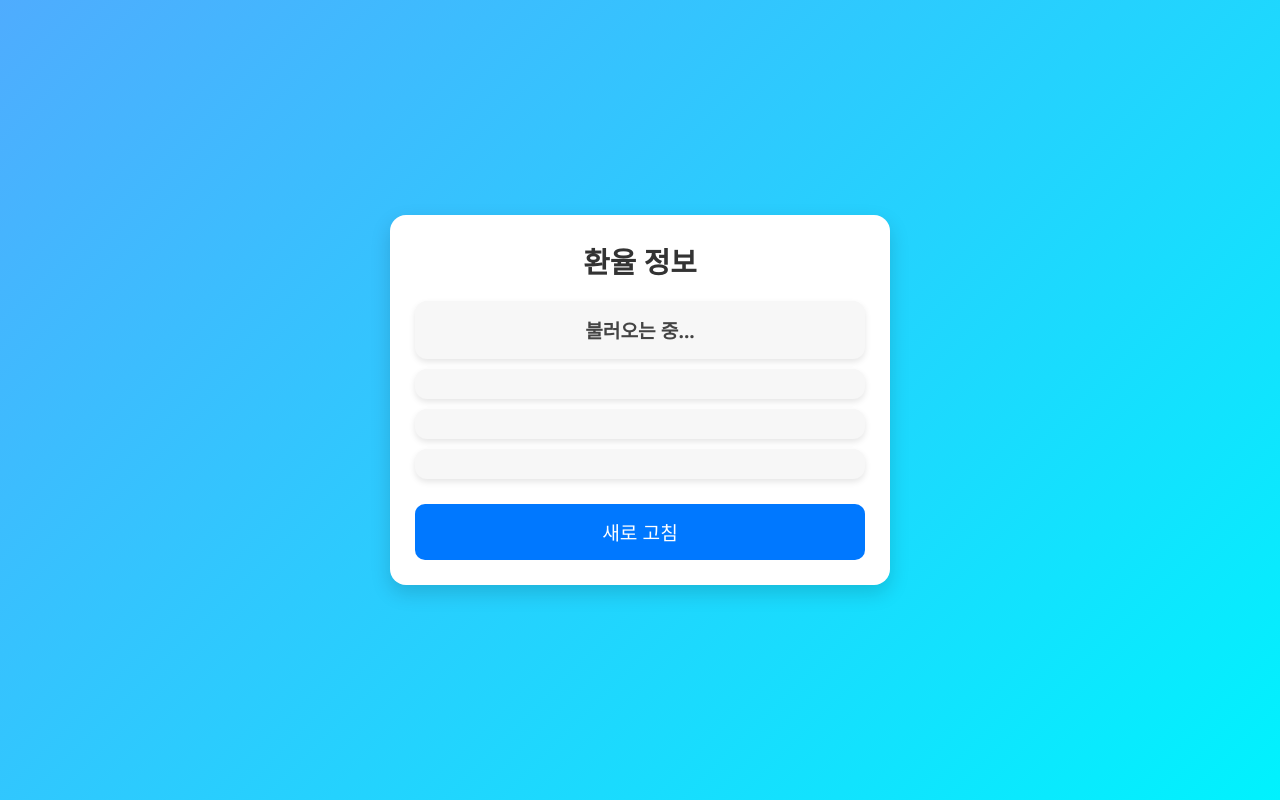
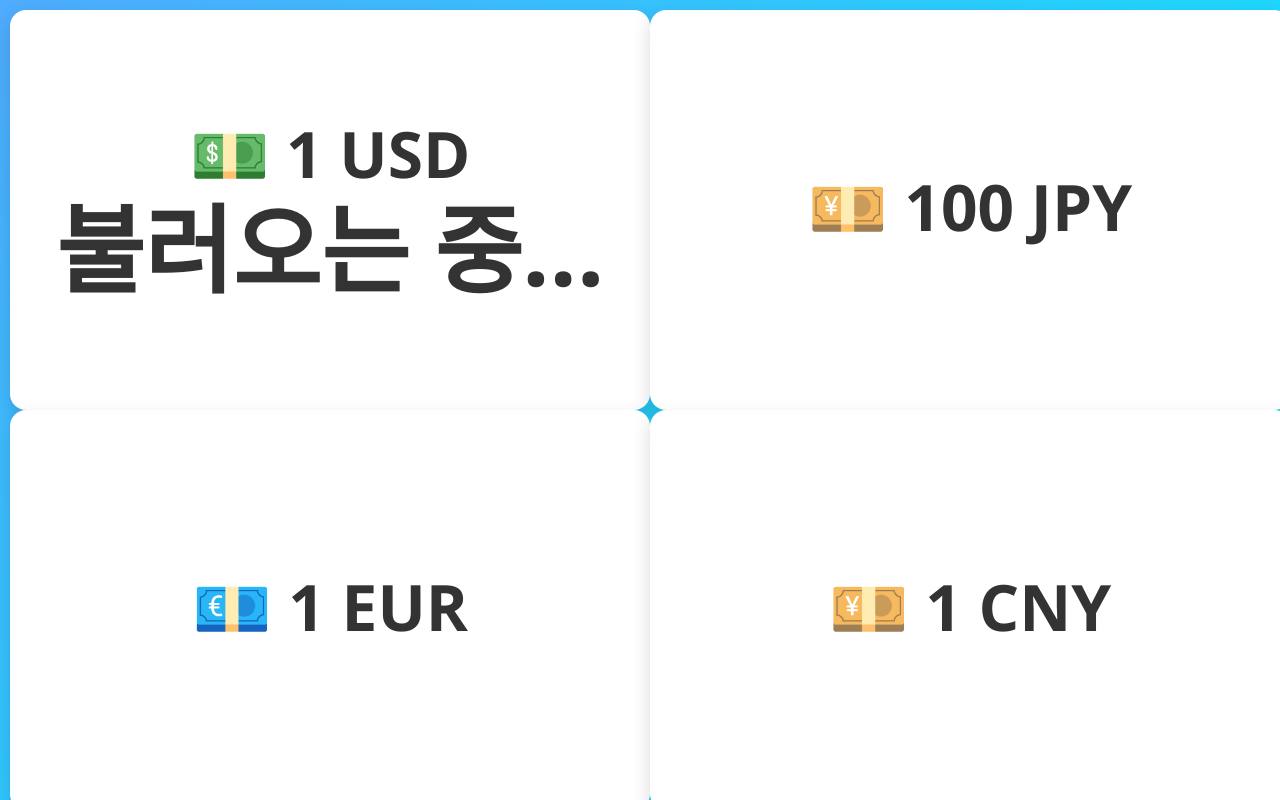
Before and after one commit to JosephJHCho/teletron, a plain HTML site: page exrate/index.html in a window 1280 px wide. Drawn offline with Linux system fonts and the light colour scheme; no server answers.

Commit message:
Refactor exchange rate display and layout

```diff
--- a/exrate/index.html
+++ b/exrate/index.html
@@ -13,70 +13,96 @@
         font-family: "Segoe UI", Arial, sans-serif;
       }
 
+      /* 스크롤 없애기 위해 body와 html에 overflow 숨김 처리 */
+      html,
+      body {
+        height: 100%;
+        overflow: hidden; /* 스크롤 방지 */
+      }
+
       body {
         background: linear-gradient(135deg, #4facfe, #00f2fe);
-        height: 100vh; /* 전체 화면 꽉 채움 */
+        height: 100vh;
         display: flex;
         justify-content: center;
         align-items: center;
       }
 
       #container {
-        width: 90%;
-        max-width: 500px;
-        background: white;
-        padding: 25px;
-        border-radius: 16px;
-        box-shadow: 0 8px 20px rgba(0, 0, 0, 0.15);
+        width: 100vw;
+        height: 100vh;
+        display: grid;
+        grid-template-columns: 1fr 1fr;
+        grid-template-rows: 1fr 1fr;
+        gap: 0;
         text-align: center;
       }
 
-      h1 {
-        margin-bottom: 20px;
-        font-size: 1.8rem;
+      .rate-card {
+        background: white;
+        margin: 10px;
+        border-radius: 16px;
+        box-shadow: 0 8px 20px rgba(0, 0, 0, 0.15);
+        font-size: 6rem;
+        font-weight: 600;
         color: #333;
+        display: flex;
+        flex-direction: column;
+        justify-content: center;
+        align-items: center;
+        padding: 5%;
+        text-align: center;
+        height: 100%;
+        width: 100%;
+        line-height: 1.1;
       }
 
-      .rate-card {
-        background: #f7f7f7;
-        padding: 15px;
-        margin: 10px 0;
-        border-radius: 12px;
-        font-size: 1.2rem;
-        font-weight: 600;
-        color: #444;
-        box-shadow: 0 3px 6px rgba(0, 0, 0, 0.1);
+      .currency-symbol {
+        font-size: 4rem;
+        margin-bottom: 0.1em;
       }
 
-      button {
-        margin-top: 15px;
-        width: 100%;
-        padding: 14px 0;
-        border: none;
-        background: #0078ff;
-        color: white;
-        font-size: 1.2rem;
-        border-radius: 10px;
-        cursor: pointer;
-        transition: background 0.2s;
+      #usd {
+        grid-column: 1 / 2;
+        grid-row: 1 / 2;
       }
 
-      button:hover {
-        background: #005fcc;
+      #jpy {
+        grid-column: 2 / 3;
+        grid-row: 1 / 2;
+      }
+
+      #eur {
+        grid-column: 1 / 2;
+        grid-row: 2 / 3;
+      }
+
+      #cny {
+        grid-column: 2 / 3;
+        grid-row: 2 / 3;
       }
     </style>
+
   </head>
-
+</head>
 <body>
   <div id="container">
-      <h1>환율 정보</h1>
-
-      <div class="rate-card" id="usd">불러오는 중...</div>
-      <div class="rate-card" id="jpy"></div>
-      <div class="rate-card" id="eur"></div>
-      <div class="rate-card" id="cny"></div>
-
-      <button onclick="fetchExchangeRate()">새로 고침</button>
+  <div class="rate-card" id="usd">
+    <span class="currency-symbol">💵 1 USD</span>
+    <span id="usd-rate">불러오는 중...</span>
+  </div>
+  <div class="rate-card" id="jpy">
+    <span class="currency-symbol">💴 100 JPY</span>
+    <span id="jpy-rate"></span>
+  </div>
+  <div class="rate-card" id="eur">
+    <span class="currency-symbol">💶 1 EUR</span>
+    <span id="eur-rate"></span>
+  </div>
+  <div class="rate-card" id="cny">
+    <span class="currency-symbol">💴 1 CNY</span>
+    <span id="cny-rate"></span>
+  </div>
 </div>
 
 <script>
@@ -89,10 +115,10 @@
         const EUR = data.rates.EUR;
         const CNY = data.rates.CNY;
 
-            document.getElementById("usd").innerText = `💵 1 USD = ${KRW} KRW`;
-            document.getElementById("jpy").innerText = `💴 100 JPY = ${(100 * KRW / JPY).toFixed(2)} KRW`;
-            document.getElementById("eur").innerText = `💶 1 EUR = ${(KRW / EUR).toFixed(2)} KRW`;
-            document.getElementById("cny").innerText = `💴 1 CNY = ${(KRW / CNY).toFixed(2)} KRW`;
+        document.getElementById("usd-rate").innerText = `${KRW} KRW`;
+        document.getElementById("jpy-rate").innerText = `${(100 * KRW / JPY).toFixed(2)} KRW`;
+        document.getElementById("eur-rate").innerText = `${(KRW / EUR).toFixed(2)} KRW`;
+        document.getElementById("cny-rate").innerText = `${(KRW / CNY).toFixed(2)} KRW`;
       })
       .catch((error) => console.error("Error:", error));
   }
@@ -100,5 +126,4 @@
   setInterval(fetchExchangeRate, 1800000); // 30분마다 자동 갱신
   fetchExchangeRate(); // 초기 실행
 </script>
-  </body>
-</html>
+</body> </html>
```
Lines whose indentation alone changed are shown as unchanged.
